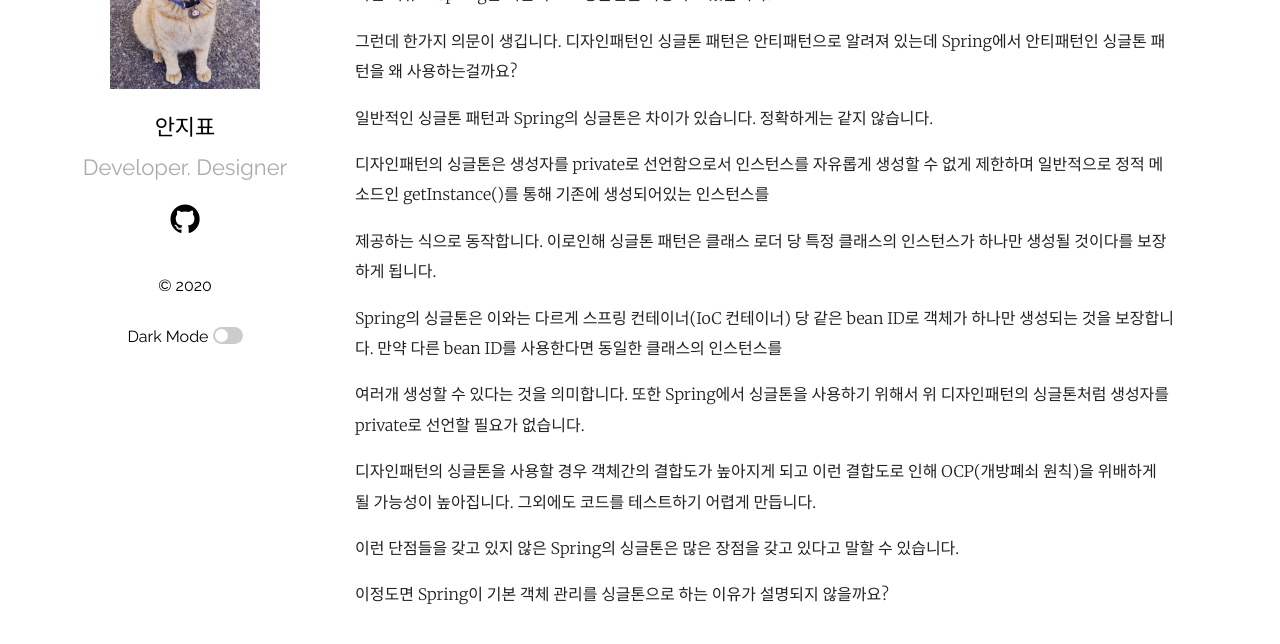
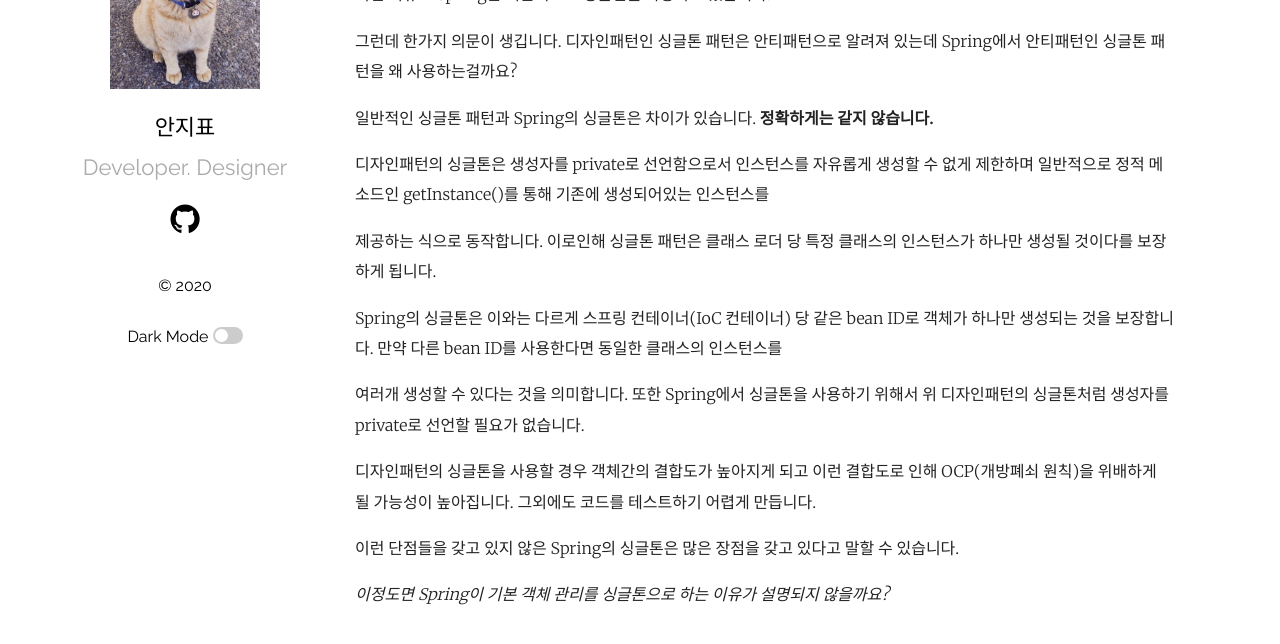
Before and after one commit to ppyong/ppyong.github.io, a Jekyll site: the page built from _posts/2020-09-06-spring-singleton.md, in a window 1280 px wide and 900 px high, scrolled down 906 px. Shown: the part 245-889 px from the top of the window. Built offline with Jekyll 4.4.1, drawn with Linux system fonts in a browser that asks for light colours.

```diff
--- a/_posts/2020-09-06-spring-singleton.md
+++ b/_posts/2020-09-06-spring-singleton.md
@@ -51,7 +51,7 @@ Entity 또는 단순 데이터를 갖고 있는 POJO는 Spring을 사용하여
 그런데 한가지 의문이 생깁니다. 디자인패턴인 싱글톤 패턴은 안티패턴으로 알려져 있는데 Spring에서 안티패턴인 싱글톤 패턴을 왜 사용하는걸까요?
 
 
-일반적인 싱글톤 패턴과 Spring의 싱글톤은 차이가 있습니다. 정확하게는 같지 않습니다.
+일반적인 싱글톤 패턴과 Spring의 싱글톤은 차이가 있습니다. **정확하게는 같지 않습니다.**
 
 디자인패턴의 싱글톤은 생성자를 private로 선언함으로서 인스턴스를 자유롭게 생성할 수 없게 제한하며 일반적으로 정적 메소드인 getInstance()를 통해 기존에 생성되어있는 인스턴스를
 
@@ -68,4 +68,4 @@ Spring의 싱글톤은 이와는 다르게 스프링 컨테이너(IoC 컨테이
 이런 단점들을 갖고 있지 않은 Spring의 싱글톤은 많은 장점을 갖고 있다고 말할 수 있습니다.
 
 
-이정도면 Spring이 기본 객체 관리를 싱글톤으로 하는 이유가 설명되지 않을까요?
+*이정도면 Spring이 기본 객체 관리를 싱글톤으로 하는 이유가 설명되지 않을까요?*
```
